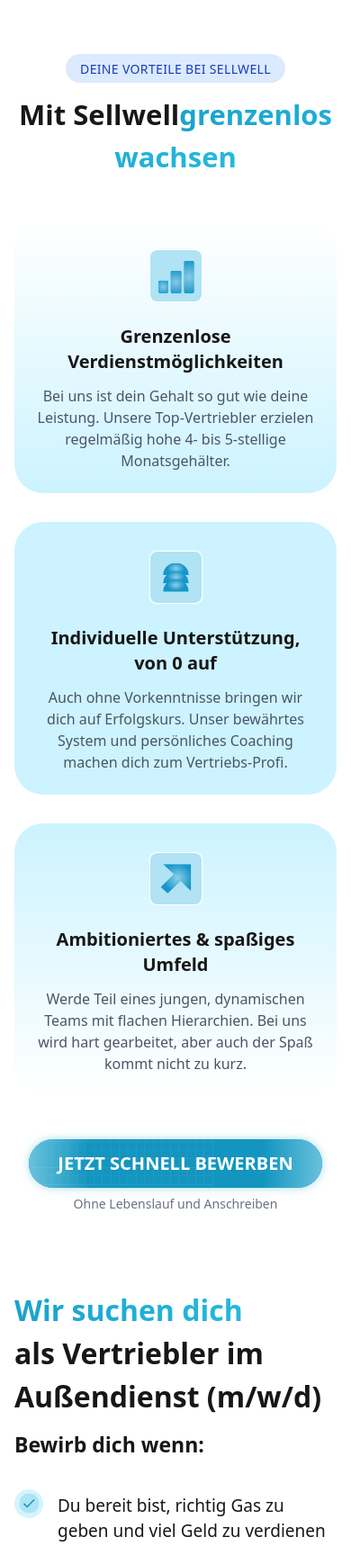
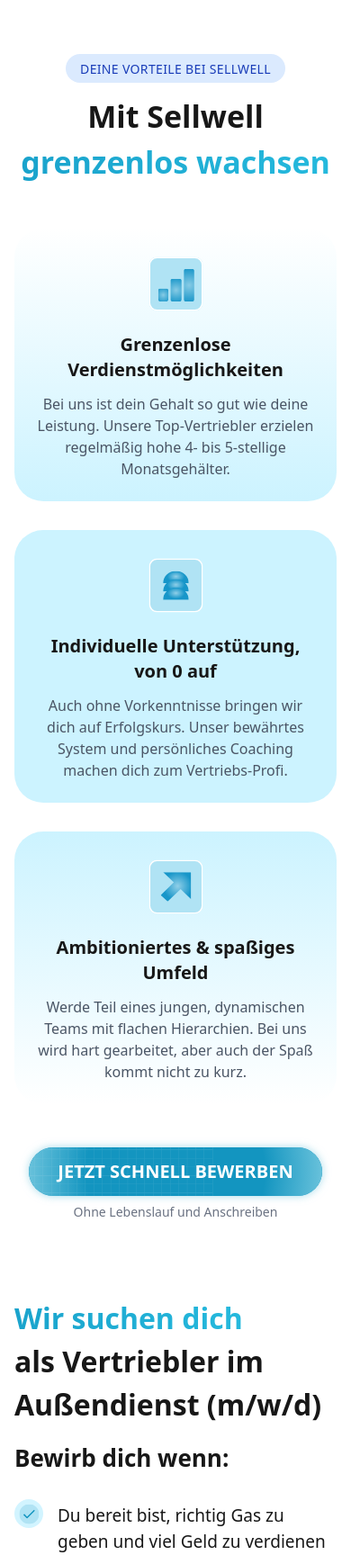
Before and after one commit to mattis-1/sellwell, a Next.js app: page /karriere in a window 390 px wide. Shown: the part 1161-2899 px from the top of the page at 90% size. Built offline with nearby package versions, Linux system fonts and the light colour scheme; a web font is replaced by a local one.

Commit message:
commiting issues i have hopefilly not

```diff
--- a/src/modules/karriere-lp/components/benefits.tsx
+++ b/src/modules/karriere-lp/components/benefits.tsx
@@ -38,7 +38,7 @@
             <span className="font-light text-sm tracking-wide">DEINE VORTEILE BEI SELLWELL</span>
           </div>
         </div>
-        <h2 className="text-[31px] md:text-[36px] font-bold text-center mb-12">Mit Sellwell<span className="special-text">grenzenlos wachsen</span></h2>
+        <h2 className="text-[34px] md:text-[40px] font-bold text-center mb-12">Mit Sellwell <span className="special-text">grenzenlos wachsen</span></h2>
 
         <div className="grid grid-cols-1 md:grid-cols-3 gap-8 max-w-6xl mx-auto">
           {/* Benefit 1 */}
--- a/src/modules/karriere-lp/components/muss.tsx
+++ b/src/modules/karriere-lp/components/muss.tsx
@@ -40,14 +40,14 @@
       ref={sectionRef}
       className={`sellwell-section bg-white transition-all duration-1000 ${isIntersecting ? "opacity-100" : "opacity-0"}`}
     >
-      <div className="sellwell-container pl-3">
+      <div className="sellwell-container pl-6">
         <h2 className="text-[32px] md:text-[37px] font-bold text-left mt-5 mb-3">
           <span className="special-text leading-[1.2]">Wir suchen dich</span><br />als Vertriebler im Außendienst (m/w/d)
         </h2>
-        <div className="text-[23px] md:text-[26px] font-bold text-left mt-2 mb-8">Bewirb dich wenn:</div>
+        <div className="text-[26px] md:text-[30px] font-bold text-left mt-4 mb-6.5">Bewirb dich wenn:</div>
 
         <div className="max-w-3xl mx-auto">
-          <ul className="space-y-6">
+          <ul className="space-y-5">
             {requirements.map((requirement, index) => (
               <li key={index} className="flex items-start">
                 <div className="flex-shrink-0 w-8 h-8 rounded-full bg-[#d2f4ff] flex items-center justify-center mr-4">
```
